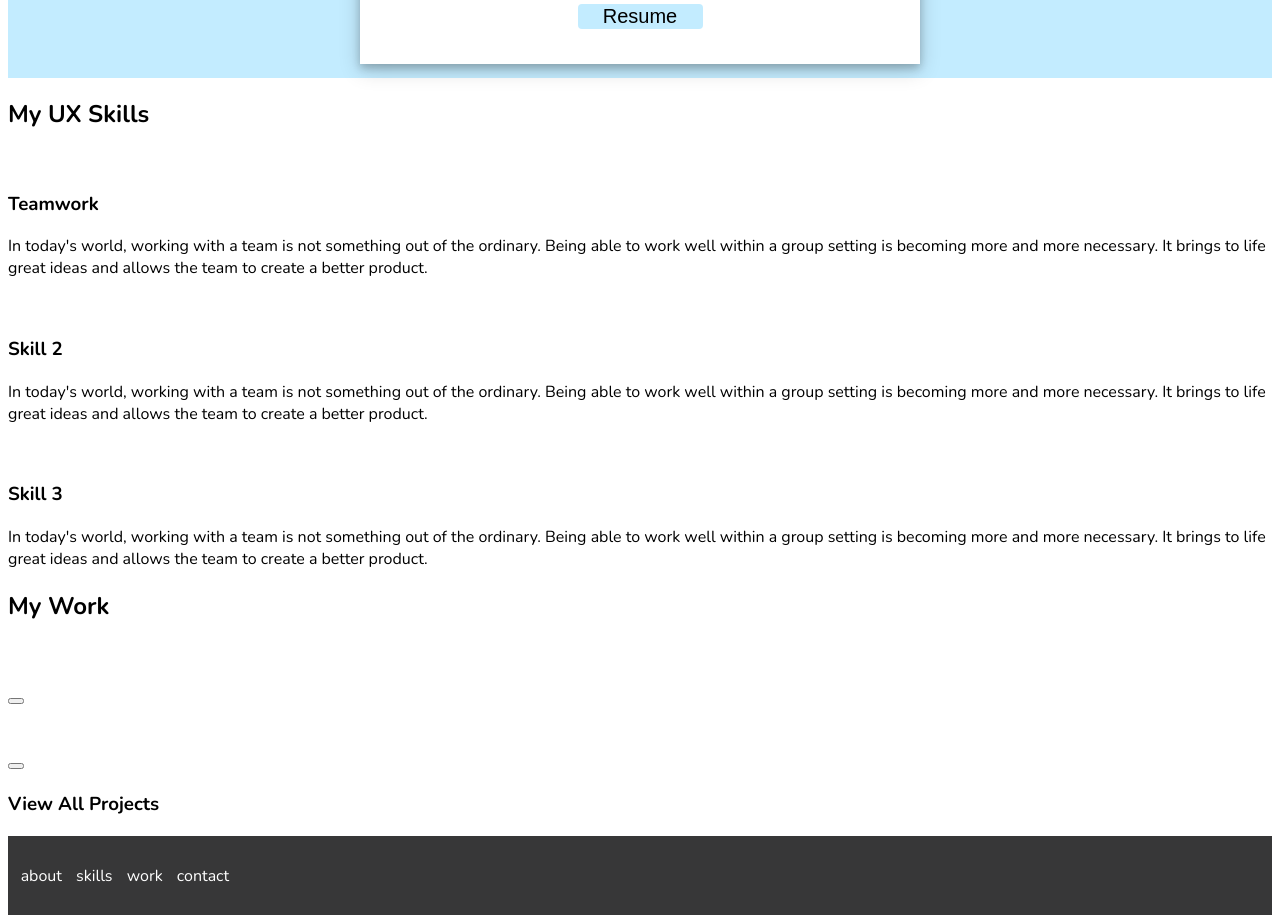
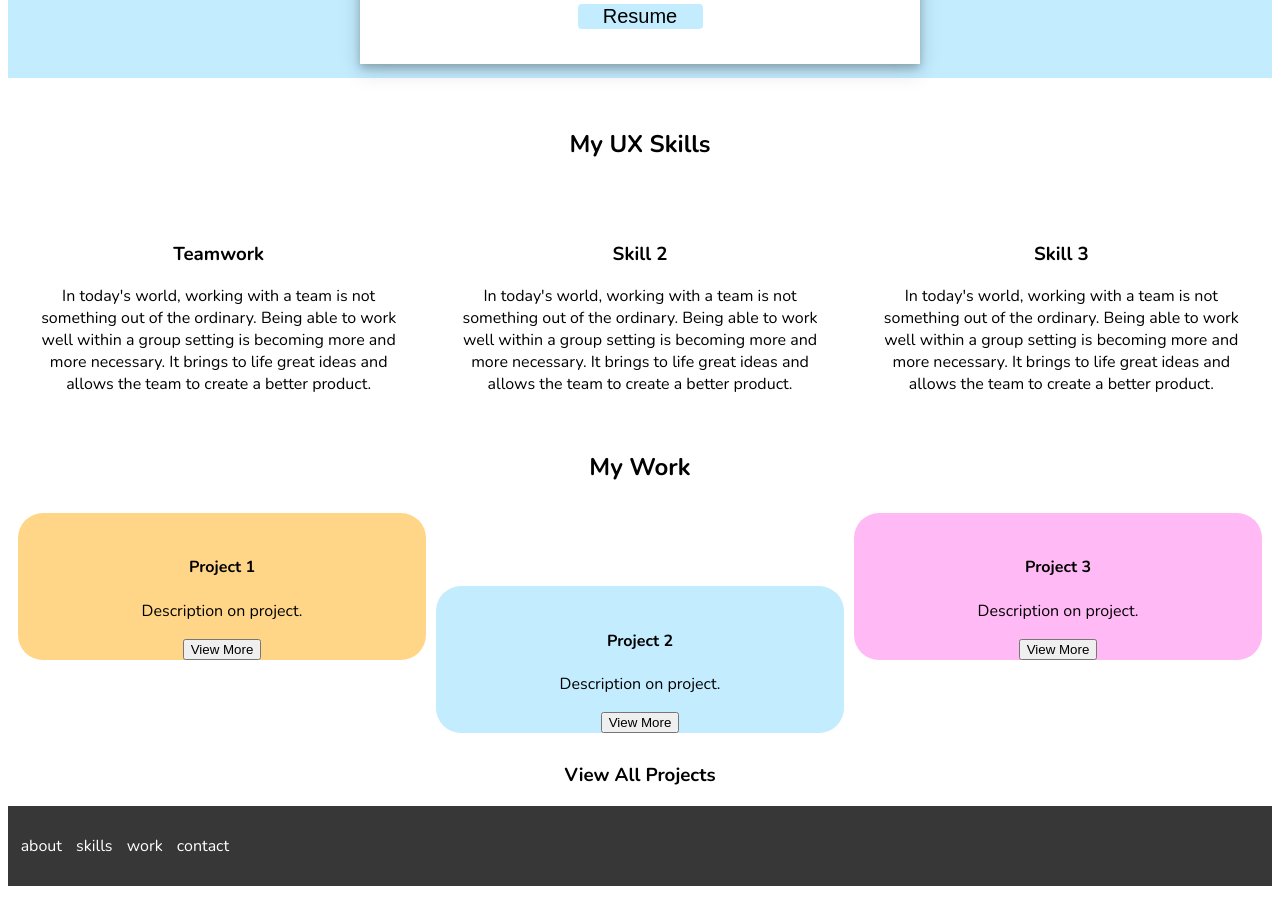
Before and after one commit to JonathonAusting/UX_UI_HW_18, a plain HTML site: page index.html in a window 1280 px wide. Shown: the part 660-1583 px from the top of the page. After the commit the page ends 1554 px from the top, so only its background shows below. Drawn offline with nearby package versions, Linux system fonts and the light colour scheme.

Commit message:
HTML Rearrange, CSS Grid Layout
Rearranged projects in divs in the html. Added grid layout for the projects section in css.

```diff
--- a/css/style.css
+++ b/css/style.css
@@ -85,6 +85,51 @@ li {
     right: 0;
 }
 
+/* My Skills */
+.mySkills {
+    text-align: center;
+    margin-top: 50px;
+}
+.flexContainer {
+    display: flex;
+    text-align: center;
+}
+.flexContainer div {
+    width: 33%;
+    padding: 20px;
+}
+
+/* My Work */
+.myWork {
+    text-align: center;
+}
+.workGrid {
+    display: grid;
+    grid-template-columns: 1fr 1fr  10px 1fr 1fr 10px 1fr 1fr;
+    grid-template-rows: auto;
+    grid-template-areas:
+        "project1 project1 . . . . project3 project3"
+        "project1 project1 . project2 project2 . project3 project3"
+        ". . . project2 project2 . . ."
+        ;
+    padding: 10px;
+}
+.project1 {
+    grid-area: project1;
+    background-color: #FFD688;
+    border-radius: 25px;
+}
+.project2 {
+    grid-area: project2;
+    background-color: #C3ECFF;
+    border-radius: 25px;
+}
+.project3 {
+    grid-area: project3;
+    background-color: #FFB9F4;
+    border-radius: 25px;
+}
+
 /* Footer */
 footer {
     background-color: #373738;
--- a/index.html
+++ b/index.html
@@ -56,21 +56,29 @@
         <section class="myWork">
             <h1>My Work</h1>
             <div class="workGrid">
-                <div>
+                <div class="project1">
                     <img>
+                    <div>
+                        <h4>Project 1</h4>
+                        <p>Description on project.</p>
+                        <button>View More</button>
+                    </div>
                 </div>
-                <div>
-                    <h4></h4>
-                    <p></p>
-                    <button></button>
+                <div class="project2">
+                    <img>
+                    <div>
+                        <h4>Project 2</h4>
+                        <p>Description on project.</p>
+                        <button>View More</button>
+                    </div>
                 </div>
-                <div>
+                <div class="project3">
                     <img>
-                </div>
-                <div>
-                    <h4></h4>
-                    <p></p>
-                    <button></button>
+                    <div>
+                        <h4>Project 3</h4>
+                        <p>Description on project.</p>
+                        <button>View More</button>
+                    </div>
                 </div>
             </div>
             <h3>View All Projects</h3>
```
